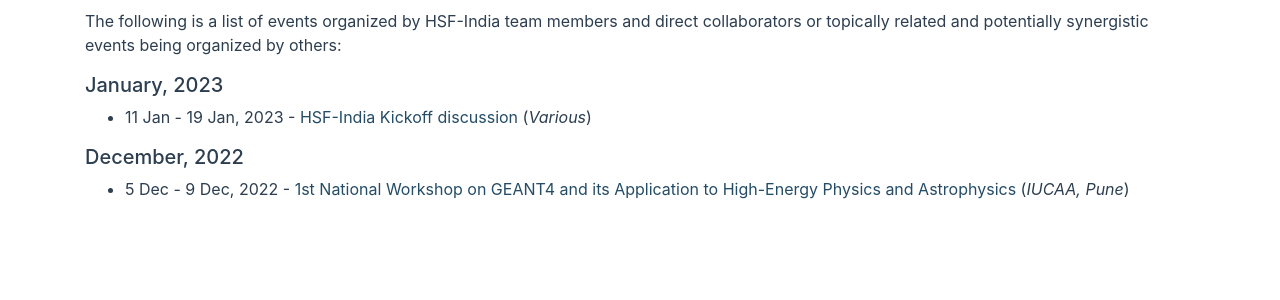
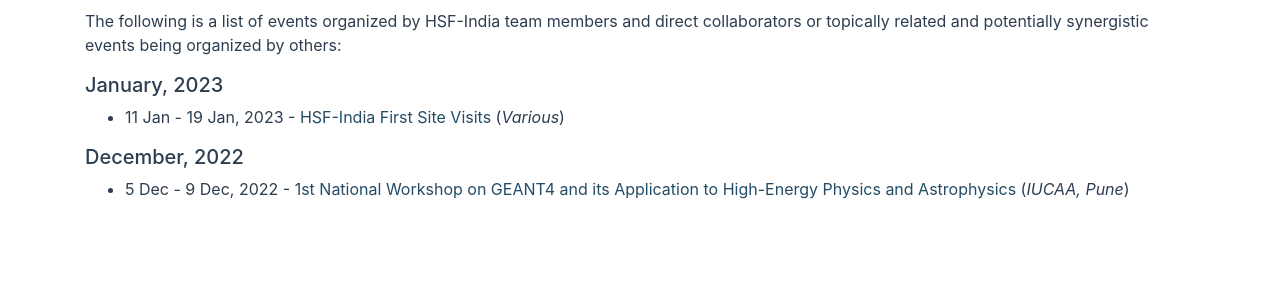
Before and after one commit to research-software-collaborations/research-software-collaborations.github.io, a Jekyll site: the page built from pages/events.md, in a window 1280 px wide. Shown: the part 167-467 px from the top of the page. Built offline with Jekyll 4.4.1, drawn with Linux system fonts in a browser that asks for light colours; cached includes are drawn as plain includes.

Commit message:
update title

```diff
--- a/_data/events/20230112-kickoff.yml
+++ b/_data/events/20230112-kickkoff-site-visits.yml
@@ -1,4 +1,4 @@
-name: HSF-India Kickoff discussion
+name: HSF-India First Site Visits
 startdate: 2023-01-11
 enddate: 2023-01-19
 location: Various
```
